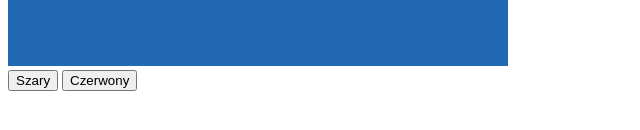
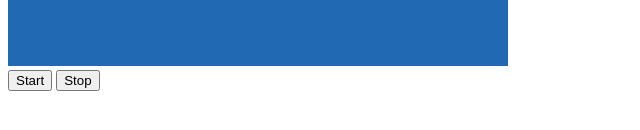
Before and after one commit to mixereqv1/MovingSquares, a plain HTML site: page index.html in a window 1280 px wide. Shown: the part 442-572 px from the top of the page, without its empty margins (0-640 px from the left). Drawn offline with Linux system fonts and the light colour scheme.

Commit message:
Update index.html

```diff
--- a/index.html
+++ b/index.html
@@ -9,8 +9,8 @@
     <body>
 
         <canvas height='500px' width='500px'></canvas> <br />
-        <button class="poziom">Szary</button>
-        <button class="pion">Czerwony</button>
+        <button class="startBtn">Start</button>
+        <button class="stopBtn">Stop</button>
 
     </body>
     <script src="main.js"></script>
```
